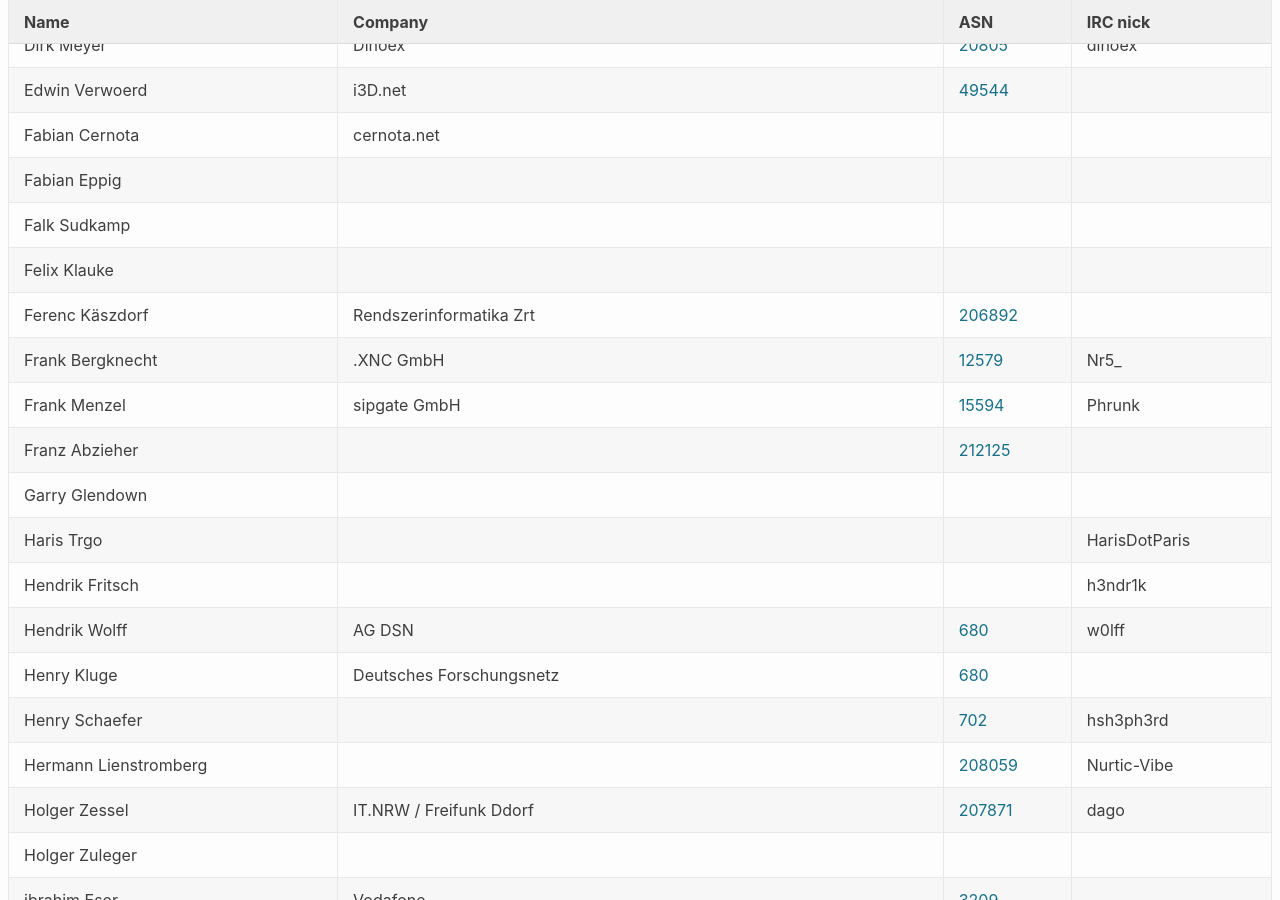
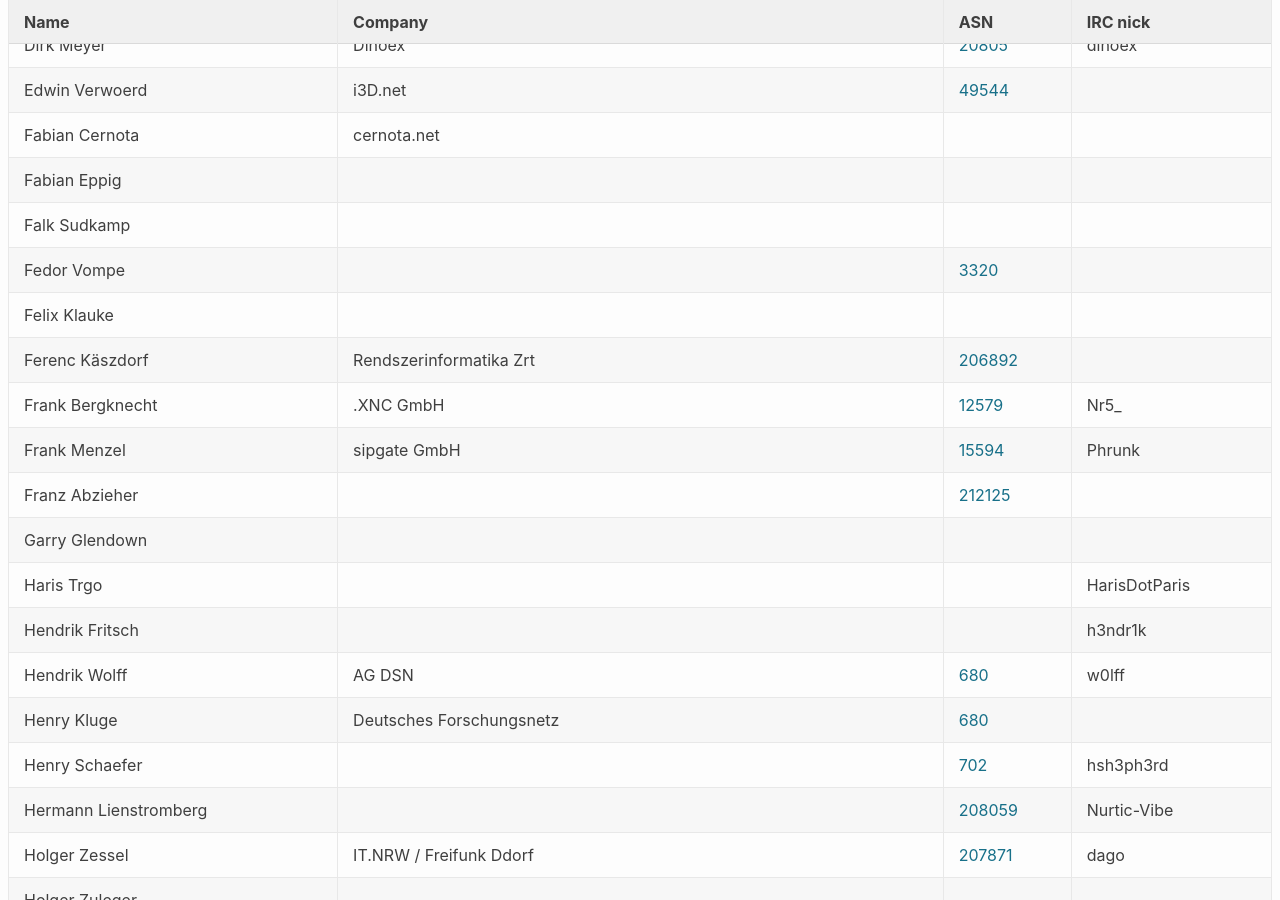
Before and after one commit to denog/pretix-attendeelist, a Jekyll site: the page built from denog14/index.md, in a window 1280 px wide and 900 px high, scrolled down 16899 px. Built offline with Jekyll 4.4.1, drawn with Linux system fonts in a browser that asks for light colours.

Commit message:
Latest data: Sat Nov 12 17:14:50 UTC 2022

```diff
--- a/_data/attendees_denog14_remote.json
+++ b/_data/attendees_denog14_remote.json
@@ -256,6 +256,12 @@
     "company": null,
     "irc": null,
     "asn": null
+  },
+  {
+    "name": "Fedor Vompe",
+    "company": null,
+    "irc": null,
+    "asn": "3320"
   },
   {
     "name": "Felix Klauke",
@@ -1023,13 +1029,13 @@
     "name": "Thomas Grahnert",
     "company": null,
     "irc": null,
-    "asn": null
+    "asn": "3209"
   },
   {
     "name": "Thomas Grahnert",
     "company": null,
     "irc": null,
-    "asn": "3209"
+    "asn": null
   },
   {
     "name": "Thomas Kraft",
```
